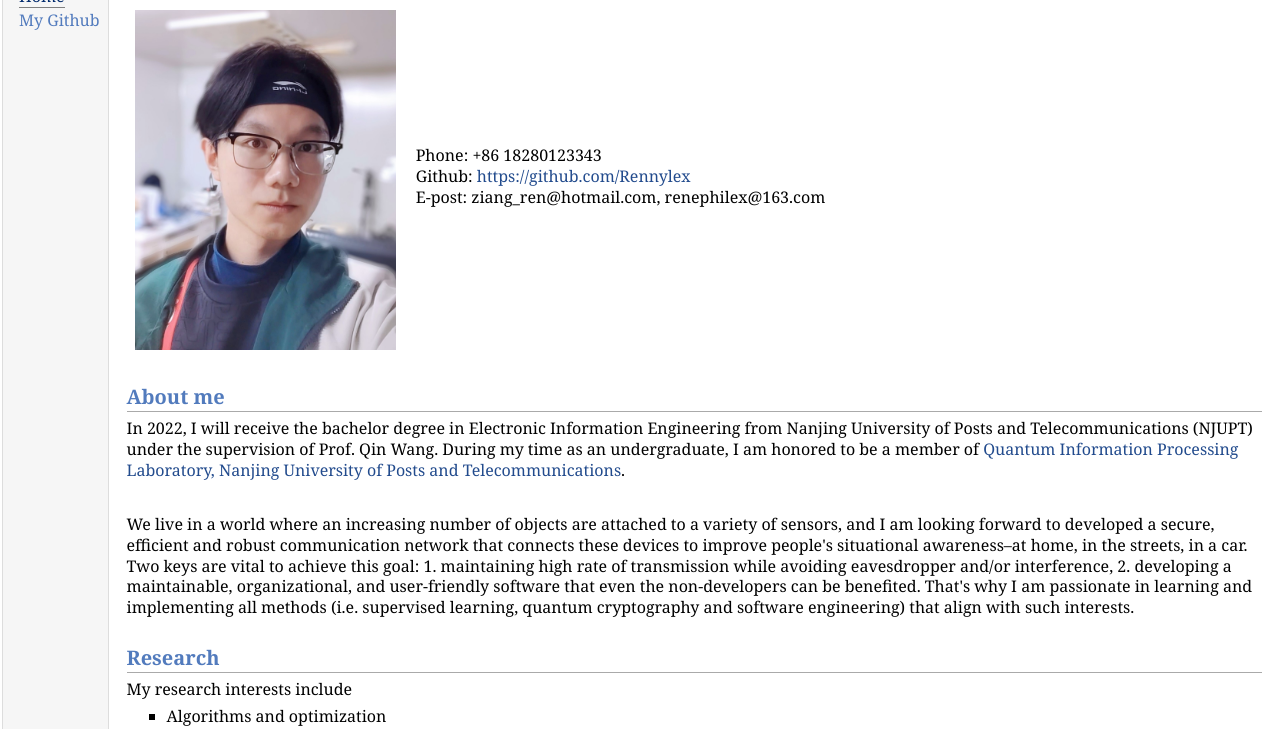
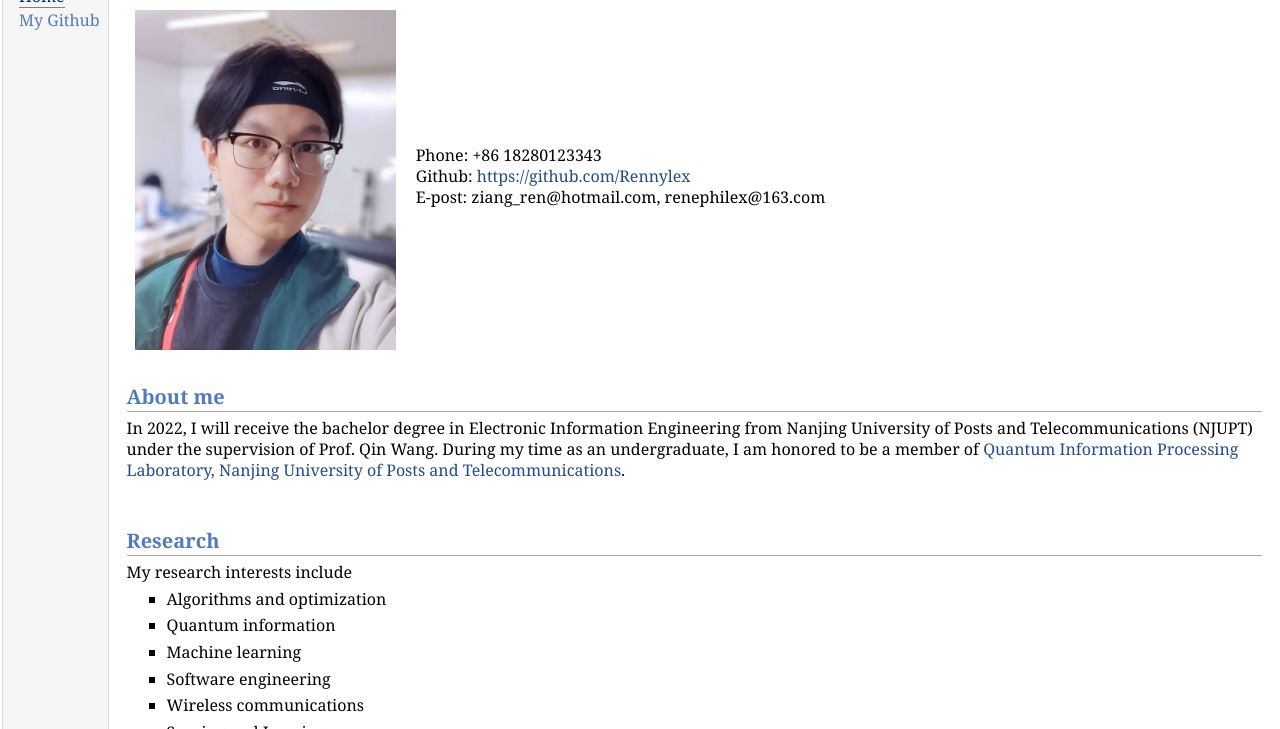
Before and after one commit to Rennylex/renephilex, a plain HTML site: page index.html in a window 1280 px wide. Shown: the part 68-797 px from the top of the page. Drawn offline with Linux system fonts and the light colour scheme.

Commit message:
Update index.html

```diff
--- a/index.html
+++ b/index.html
@@ -28,10 +28,7 @@ E-post: ziang_ren@hotmail.com, renephilex@163.com <br /></p>
 </td></tr></table>
 <h2>About me</h2>
 <p>In 2022, I will receive the bachelor degree in Electronic Information Engineering from Nanjing University of Posts and Telecommunications (NJUPT) under the supervision of Prof. Qin Wang. During my time as an undergraduate, I am honored to be a member of <a href="http://quantum.njupt.edu.cn">Quantum Information Processing Laboratory, Nanjing University of Posts and Telecommunications</a>. <br /> <br /></p>
-<p>We live in a world where an increasing number of objects are attached to a variety of sensors, and I am looking forward to developed a secure, efficient and robust communication network that connects these devices to improve people's situational awareness&ndash;at home, in the streets, in a car.
-Two keys are vital to achieve this goal: 1. maintaining high rate of transmission while avoiding eavesdropper and/or interference,
-2. developing a maintainable, organizational, and user-friendly software that even the non-developers can be benefited.
-That's why I am passionate in learning and implementing all methods (i.e. supervised learning, quantum cryptography and software engineering) that align with such interests.</p>
+
 <h2>Research</h2>
 <p>My research interests include </p>
 <ul>
```
